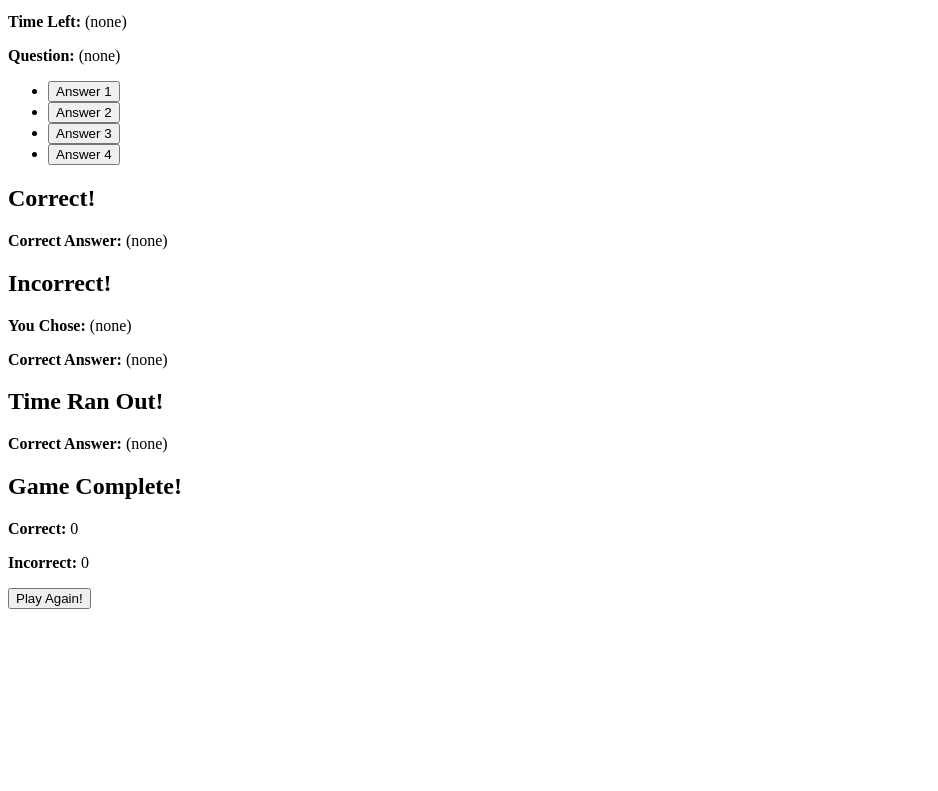
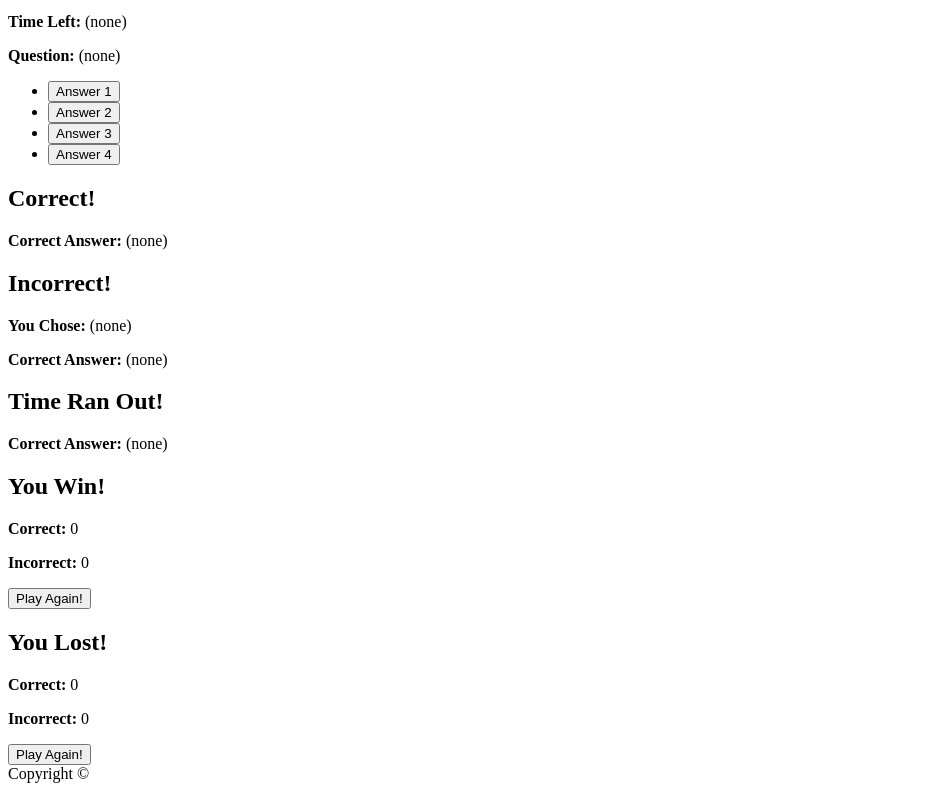
Before and after one commit to j-sea/TriviaGame, a plain HTML site: page index.html in a window 1280 px wide. Shown: the part 101-892 px from the top of the page, without its empty margins (0-938 px from the left). Before the commit the page ends 800 px from the top, so only its background shows below. Drawn offline with Linux system fonts and the light colour scheme.

Commit message:
Separated out trivia summary to a win and lose screen. Also linked in external CSS and JavaScript files.

```diff
--- a/index.html
+++ b/index.html
@@ -5,6 +5,7 @@
     <meta name="viewport" content="width=device-width, initial-scale=1.0">
     <meta http-equiv="X-UA-Compatible" content="ie=edge">
     <title>Trivia Game</title>
+    <link rel="stylesheet" href="./assets/css/style.css">
 </head>
 <body>
     <header>
@@ -52,16 +53,32 @@
             <p class="correct-answer"><b>Correct Answer:</b> <span>(none)</span></p>
         </section>
 
-        <!-- Display Screen: Trivia Summary -->
-        <section id="trivia-summary-screen">
-            <h2>Game Complete!</h2>
+        <!-- Display Screen: Win Summary -->
+        <section id="win-summary-screen">
+            <h2>You Win!</h2>
             <!-- Display: Number of Correct Answers -->
-            <p id="number-of-correct-answers"><b>Correct:</b> <span>0</span></p>
+            <p class="number-of-correct-answers"><b>Correct:</b> <span>0</span></p>
             <!-- Display: Number of Incorrect Answers -->
-            <p id="number-of-incorrect-answers"><b>Incorrect:</b> <span>0</span></p>
+            <p class="number-of-incorrect-answers"><b>Incorrect:</b> <span>0</span></p>
             <!-- Display: Restart Game Button -->
-            <button id="restart-game-button">Play Again!</button>
+            <button class="restart-game-button">Play Again!</button>
+        </section>
+
+        <!-- Display Screen: Lose Summary -->
+        <section id="lose-summary-screen">
+            <h2>You Lost!</h2>
+            <!-- Display: Number of Correct Answers -->
+            <p class="number-of-correct-answers"><b>Correct:</b> <span>0</span></p>
+            <!-- Display: Number of Incorrect Answers -->
+            <p class="number-of-incorrect-answers"><b>Incorrect:</b> <span>0</span></p>
+            <!-- Display: Restart Game Button -->
+            <button class="restart-game-button">Play Again!</button>
         </section>
     </main>
+    <footer>
+        Copyright &copy;
+    </footer>
+
+    <script src="./assets/scripts/game.js"></script>
 </body>
 </html>
```
